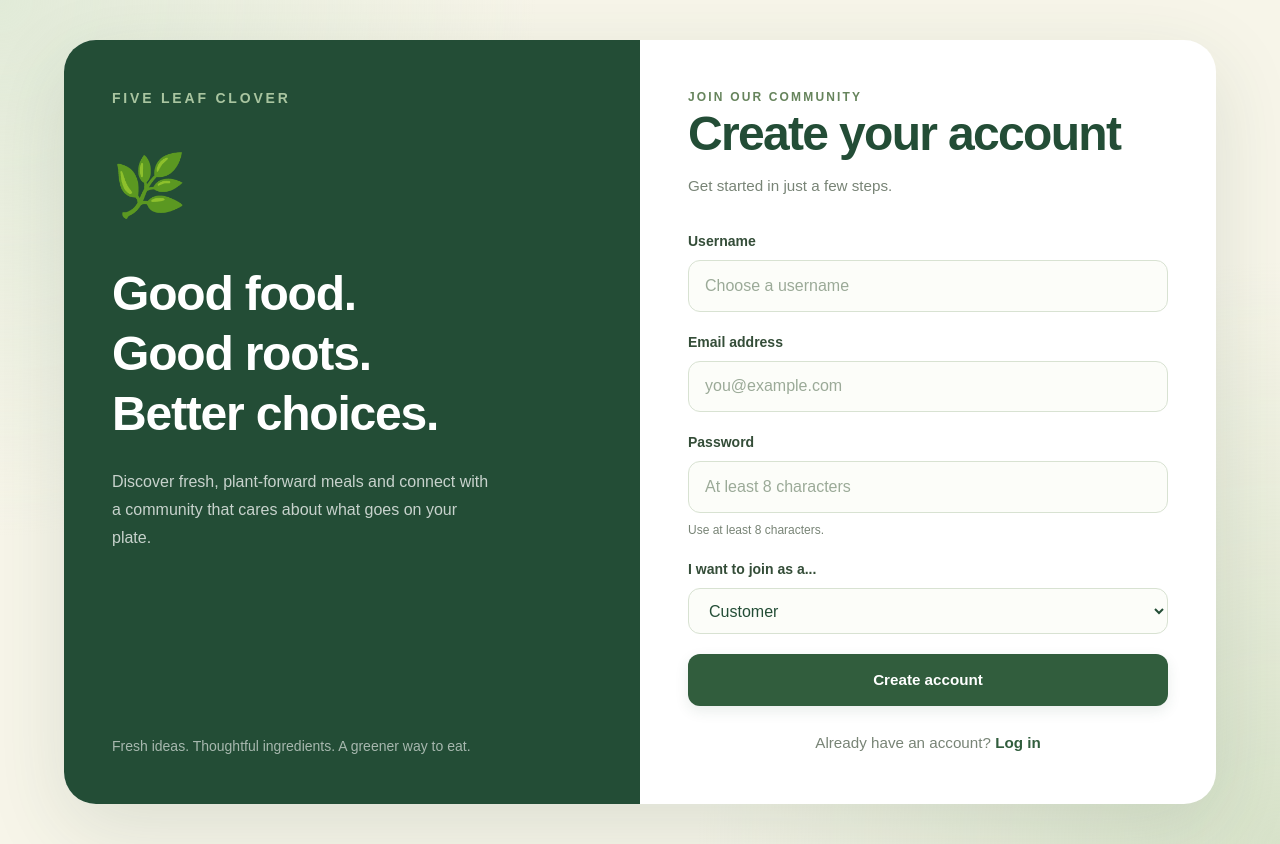
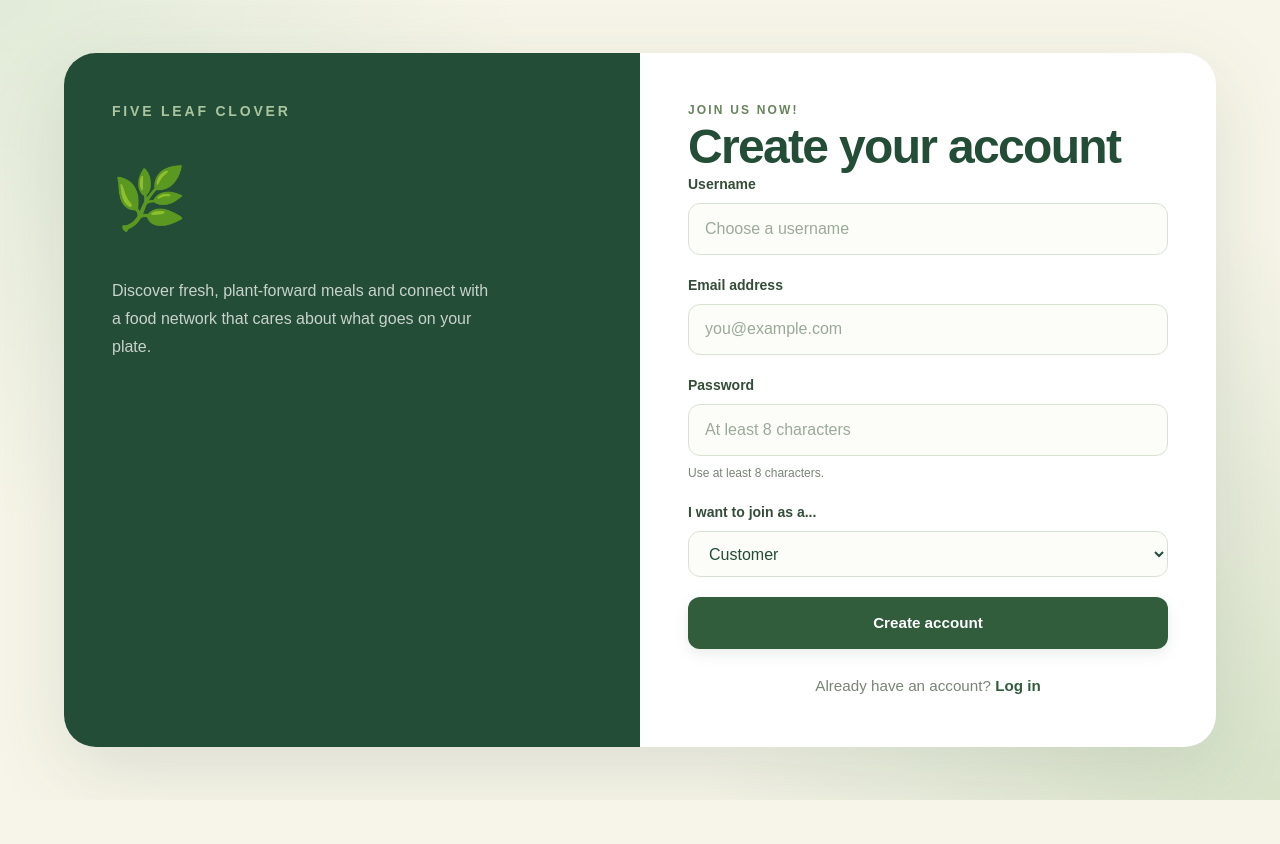
Before and after one commit to sofia-ssanchez/foodDelivery-HI-X, a Next.js app in the folder frontend/: page /signup in a window 1280 px wide. After the commit the page ends 800 px from the top, so only its background shows below. Built offline with nearby package versions, Linux system fonts and the light colour scheme.

Commit message:
modify UI

```diff
--- a/frontend/src/app/login/page.tsx
+++ b/frontend/src/app/login/page.tsx
@@ -90,14 +90,10 @@ export default function LoginPage() {
             </h1>
 
             <p className="mt-6 max-w-sm leading-7 text-white/75">
-              Your next favourite meal is waiting. Sign in to continue your
-              journey toward fresher, more thoughtful food.
+              Your next favourite meal is waiting!
             </p>
           </div>
 
-          <p className="mt-12 text-sm text-white/60">
-            Fresh ideas. Thoughtful ingredients. A greener way to eat.
-          </p>
         </div>
 
         <div className="p-6 sm:p-10 md:p-12">
--- a/frontend/src/app/signup/page.tsx
+++ b/frontend/src/app/signup/page.tsx
@@ -90,34 +90,19 @@ export default function SignupPage() {
               <span className="text-6xl">🌿</span>
             </div>
 
-            <h1 className="text-4xl font-bold leading-tight tracking-tight md:text-5xl">
-              Good food.
-              <br />
-              Good roots.
-              <br />
-              Better choices.
-            </h1>
-
             <p className="mt-6 max-w-sm leading-7 text-white/75">
-              Discover fresh, plant-forward meals and connect with a community
+              Discover fresh, plant-forward meals and connect with a food network
               that cares about what goes on your plate.
             </p>
           </div>
 
-          <p className="mt-12 text-sm text-white/60">
-            Fresh ideas. Thoughtful ingredients. A greener way to eat.
-          </p>
         </div>
 
         {/* Signup form */}
         <div className="p-6 sm:p-10 md:p-12">
-          <p className="eyebrow">Join our community</p>
+          <p className="eyebrow">Join us now!</p>
 
           <h2 className="page-title mt-3">Create your account</h2>
-
-          <p className="body-text mt-3 mb-8">
-            Get started in just a few steps.
-          </p>
 
           <form onSubmit={handleSubmit} className="form-stack">
             <div className="form-field">
```
